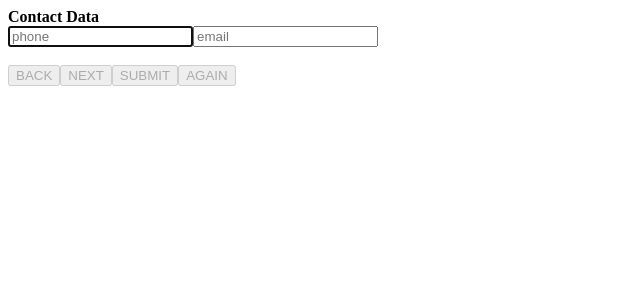
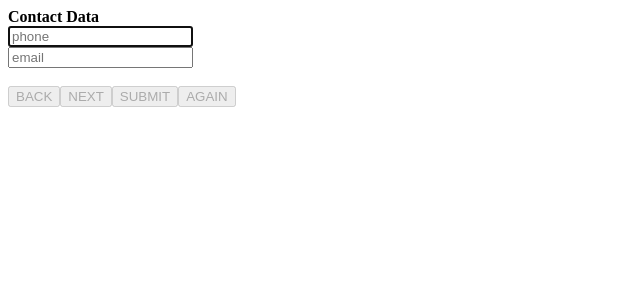
Before and after one commit to mzalevski/perfect-form, a Next.js app: page / in a window 1280 px wide. Shown: the top 300 px of the page, without its empty margins (0-640 px from the left). Built offline with nearby package versions, Linux system fonts and the light colour scheme.

Commit message:
feat: more work 5

```diff
--- /dev/null
+++ b/src/pages/BrowserOnly.tsx
@@ -0,0 +1,15 @@
+import { PropsWithChildren, useEffect, useState } from "react";
+
+export const BrowserOnly = ({ children }: PropsWithChildren<{}>) => {
+  const [isSSR, setIsSSR] = useState(true);
+
+  useEffect(() => {
+    setIsSSR(false);
+  }, []);
+
+  return (
+    <div suppressHydrationWarning className="h-full">
+      {isSSR ? null : children}
+    </div>
+  );
+};
--- a/src/pages/index.tsx
+++ b/src/pages/index.tsx
@@ -5,7 +5,8 @@ import { createMachine, StateFrom } from "xstate";
 import { zodResolver } from "@hookform/resolvers/zod";
 import { z } from "zod";
 import { pick } from "radash";
-import { memo } from "react";
+import { memo, useEffect } from "react";
+import { BrowserOnly } from "./BrowserOnly";
 
 const contactDataSchema = {
   phone: z.string().length(9),
@@ -34,8 +35,8 @@ const machine = createMachine({
     contactDataScreen: {
       on: {
         NEXT: {
+          cond: "isContactDataValid",
           target: "personalDataScreen",
-          cond: "isContactDataValid",
         },
       },
     },
@@ -45,8 +46,8 @@ const machine = createMachine({
           target: "contactDataScreen",
         },
         NEXT: {
+          cond: "isPersonalDataValid",
           target: "summaryScreen",
-          cond: "isPersonalDataValid",
         },
       },
     },
@@ -74,16 +75,26 @@ const machine = createMachine({
 });
 
 export default function Home() {
-  return <Form />;
+  return (
+    <BrowserOnly>
+      <Form />
+    </BrowserOnly>
+  );
 }
 
-const Form = () => {
+const Form = memo(() => {
   console.log("Form render");
   const form = useForm<Schema>({
     resolver: zodResolver(schema),
     mode: "onBlur",
+    defaultValues: JSON.parse(localStorage.getItem("form-data") ?? "{}"),
   });
   const formState = form.watch();
+
+  useEffect(() => {
+    localStorage.setItem("form-data", JSON.stringify(formState));
+  }, [formState]);
+
   const [state, send] = useMachine(machine, {
     guards: {
       isContactDataValid: () => {
@@ -111,7 +122,8 @@ const Form = () => {
         console.log(data);
       }),
       resetData: () => {
-        form.reset();
+        localStorage.removeItem("form-data");
+        form.reset({}, { keepDefaultValues: false });
       },
     },
   });
@@ -161,7 +173,7 @@ const Form = () => {
       </button>
     </div>
   );
-};
+});
 
 const ContactDataScreen = memo(() => {
   console.log("ContactDataScreen render");
@@ -180,6 +192,8 @@ const ContactDataScreen = memo(() => {
         placeholder="phone"
         maxLength={9}
       />
+
+      <br />
 
       {errors.phone && (
         <div style={{ color: "red", fontSize: 12 }}>{errors.phone.message}</div>
@@ -212,6 +226,8 @@ const PersonalDataScreen = memo(() => {
           {errors.firstName.message}
         </div>
       )}
+
+      <br />
 
       <input {...register("lastName")} placeholder="lastName" />
 
```
